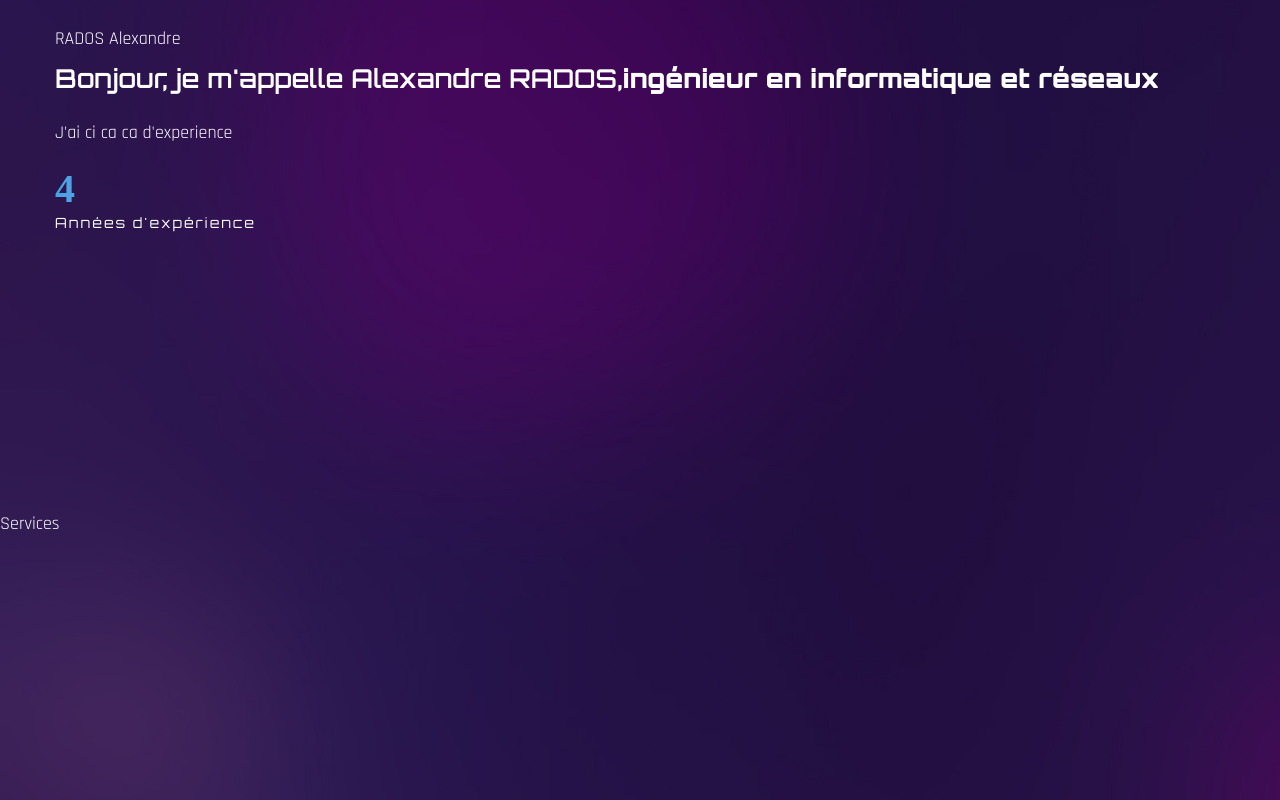
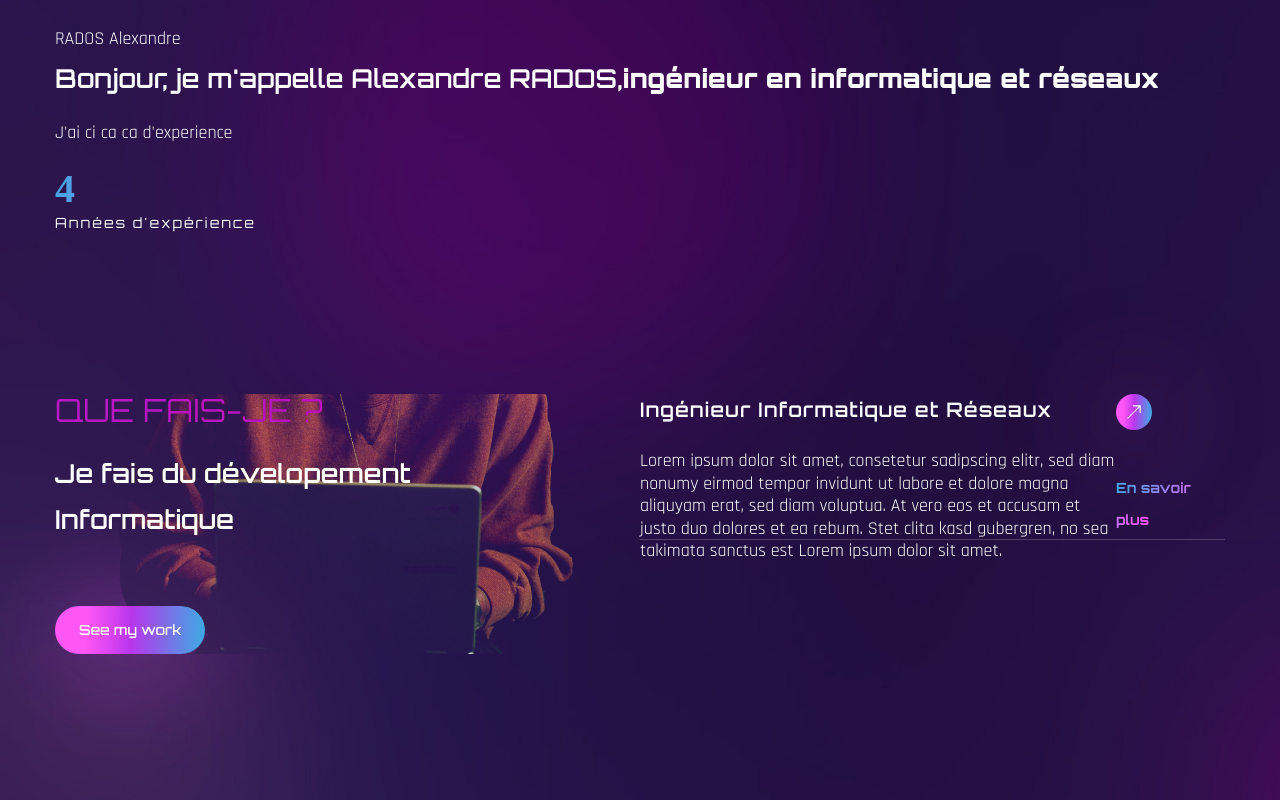
Before and after one commit to RADOSAlex/Rados-Portfolio, a React (Create React App) app: page / in a window 1280 px wide. Shown: the part 1320-2120 px from the top of the page. Built offline with nearby package versions, Linux system fonts and the light colour scheme; a web font is replaced by a local one.

Commit message:
Services creation page
Add of content + animation

```diff
--- a/src/components/Services.js
+++ b/src/components/Services.js
@@ -1,7 +1,73 @@
 import React from 'react';
+import  {BsArrowUpRight} from 'react-icons/bs';
+import {motion} from 'framer-motion';
+import {fadeIn} from '../variants';
 
+const services = [
+  {
+    name: 'Ingénieur Informatique et Réseaux',
+    description : 'Lorem ipsum dolor sit amet, consetetur sadipscing elitr, sed diam nonumy eirmod tempor invidunt ut labore et dolore magna aliquyam erat, sed diam voluptua. At vero eos et accusam et justo duo dolores et ea rebum. Stet clita kasd gubergren, no sea takimata sanctus est Lorem ipsum dolor sit amet.',
+    lien : 'En savoir plus',
+  }
+]
 const Services = () => {
-  return <div className='section' id='services'>Services</div>;
+  return (
+  <section className='section' id='services'>
+
+    <div className='container mx-auto'>
+      <div className='flex flex-col lg:flex-row'>
+        {/*Texte + Image*/}
+        <motion.div
+         variants={fadeIn('right', 0.3)}
+         initial="hidden"
+         whileInView={'show'}
+         viewport={{once: false, amout: 0.3}}
+         className='flex-1 lg:bg-services lg:bg-bottom bg-no-repeat mix-blend-lighten mb-12 lg:mb-0'>
+          <h2 className='h2 text-accent mb-6'>Que fais-je ?</h2>
+          <h3 className='h3 max-w-[455px] mb-16'>Je fais du dévelopement Informatique</h3>
+          <button className='btn btn-sm'>See my work</button>
+        </motion.div>
+        {/*Services*/}
+        <motion.div
+        variants={fadeIn('left', 0.5)}
+        initial="hidden"
+        whileInView={'show'}
+        viewport={{once: false, amout: 0.3}}
+        className='flex-1'>
+          <div>
+            {/*Liste des services*/}
+            {services.map((service, index) => {
+              const {name, description, lien}= service;
+              return (
+              <div
+                className='border-b border-white/20 h-[146px] mb-[38px] flex'
+                key={index}>
+                <div className='max-w-[476px]'>
+                <h4
+                className='text-[20px] tracking-wider font-primary font-semibold mb-6'>
+                  {name}
+                </h4>
+                <p className='font-secondary leading-tight'>{description}</p>
+                </div>
+                <div>
+                  <a href='#' className='btn w-9 h-9 mb-[42px] flex justify-center items-center'>
+                    <BsArrowUpRight/>
+                  </a>
+                  <a href='#' className='text-gradient text-sm'>
+                    {lien}
+                  </a>
+                </div>
+              </div>
+
+              );
+            })}
+          </div>
+        </motion.div>
+      </div>
+    </div>
+
+    </section>
+  );
 };
 
 export default Services;
```
Also changed, not shown: src/assets/services.png (added).
